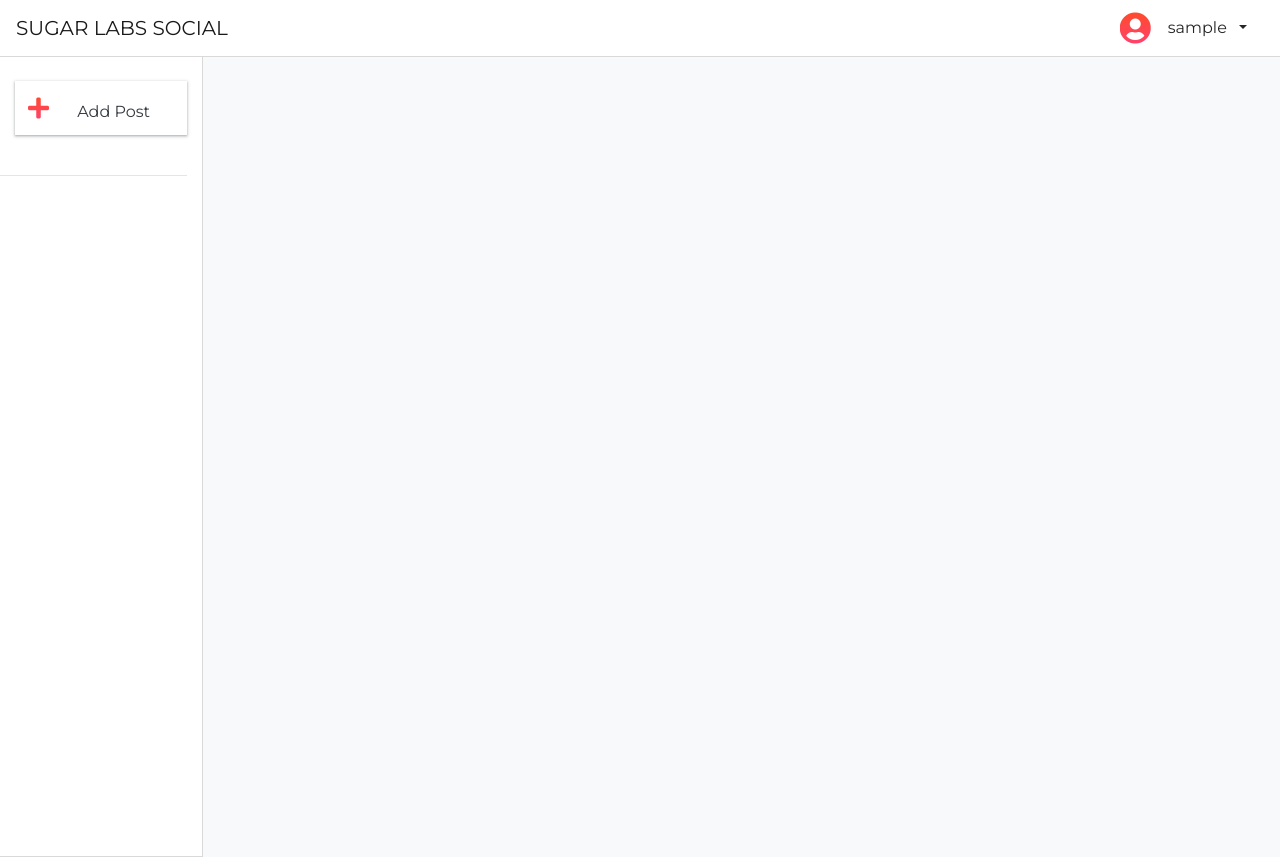
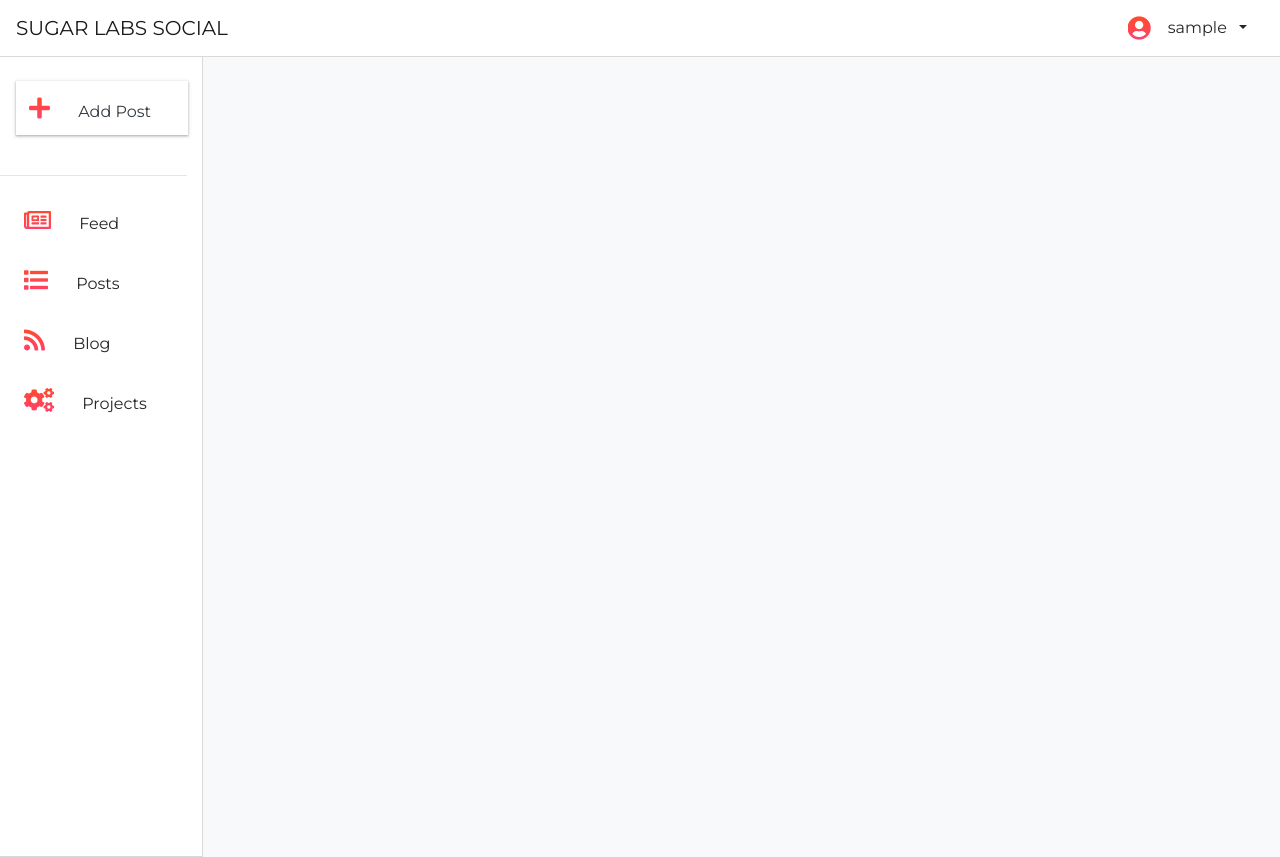
Before and after one commit to sugarlabs/SugarLabs_Social, a Django app: page /feed/ in a window 1280 px wide. Run offline with Django 3.2, Linux system fonts and the light colour scheme; the visitor is signed in with stand-in values (Sample User, id 1); some libraries are stand-ins or nearby versions.

Commit message:
buttons added on left nav bar

```diff
--- a/Project_DIR/static/core_style.css
+++ b/Project_DIR/static/core_style.css
@@ -66,10 +66,12 @@ body{
 
 }
 
-.fas{
+.fas, .far{
   background: -webkit-linear-gradient(#ff4b2b, #ff416c);
   -webkit-background-clip: text;
   -webkit-text-fill-color: transparent;
+  font-size:1.5rem !important;
+
 }
 
 .modal-content{
--- a/Project_DIR/templates/core/core_base.html
+++ b/Project_DIR/templates/core/core_base.html
@@ -55,16 +55,38 @@
       <div class="row">
         <div class="col-2 col-md-2 left-nav">
           <div class="container.fluid " style="height:100vh">
+            <div class="row ">
               <div class="col-12">
-              <a class="btn btn-outline-dark my-4 btn-nav btn-add-left-nav" href="/post/add_post/" type="button">
+                <a class="btn btn-outline-dark my-4 mx-3 btn-nav btn-add-left-nav" href="/post/add_post/" type="button">
                   <i class="fas fa-plus my-2" style="font-size:1.5rem">
                   </i>
                   <span style="font-size:1rem;" class="mx-4">
                     Add Post
                   <span>
                 </a>
+                <hr>
               </div>
-            <hr>
+              <div class="col-12 mx-4 my-3">
+                <span><i class="far fa-newspaper mr-4" style="font-size:1rem;"></i></span>
+                <span>Feed</span>
+              </div>
+
+              <div class="col-12 mx-4 my-3">
+                <span><i class="fas fa-list mr-4" style="font-size:1rem;"></i></span>
+                <span>Posts</span>
+              </div>
+
+              <div class="col-12 mx-4 my-3">
+                <span><i class="fas fa-rss mr-4" style="font-size:1rem;"></i></span>
+                <span>Blog</span>
+              </div>
+
+              <div class="col-12 mx-4 my-3">
+                <span><i class="fas fa-cogs mr-4" style="font-size:1rem;"></i></span>
+                <span>Projects</span>
+              </div>
+
+            </div>
           </div>
         </div>
         <div class="col-10 col-md-10">
```
Lines whose indentation alone changed are shown as unchanged.
